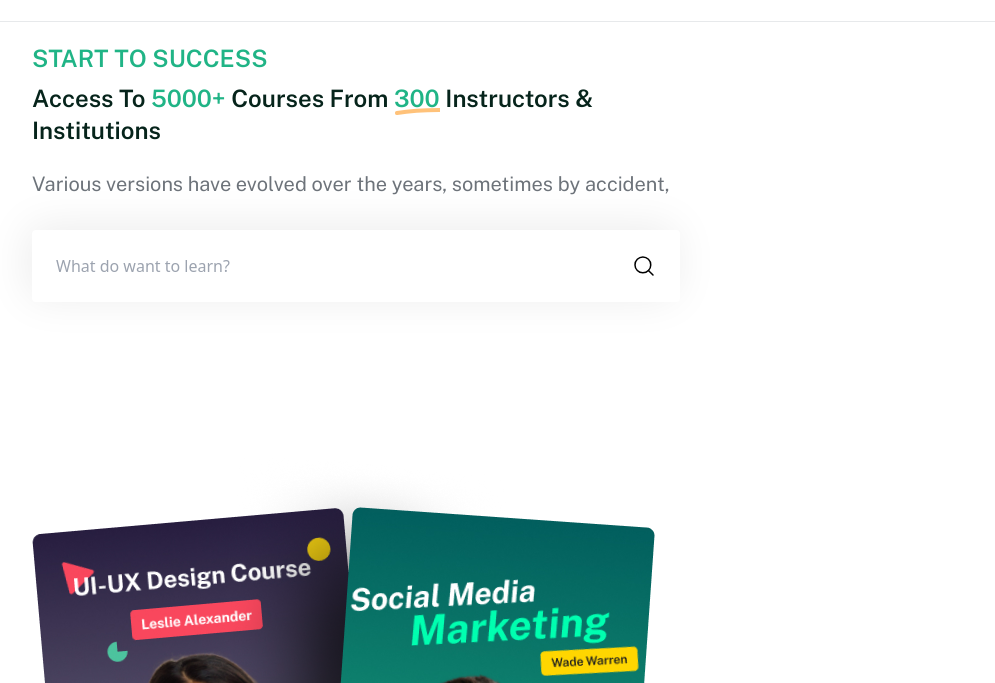
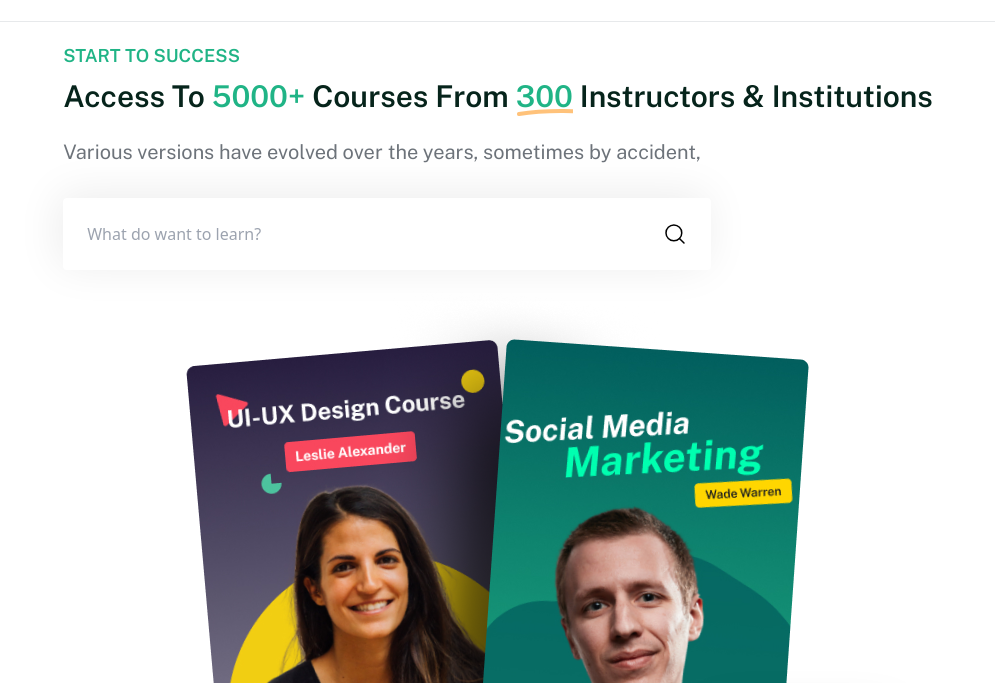
Before and after one commit to templatecookie/edex-html, a website: page index.html in a window 1280 px wide. Shown: the part 77-760 px from the top of the page, without its empty margins (142-1137 px from the left). Drawn offline with nearby package versions, Linux system fonts and the light colour scheme.

Commit message:
fix: banner section responsive issues

```diff
--- a/index.html
+++ b/index.html
@@ -182,18 +182,18 @@
         <!-- banner wrapper start -->
         <div class="banner-wrapper pb-8 xl:pb-[180px]">
             <div class="container px-4 sm:px-6 2xl:px-0">
-                <div class="flex flex-wrap justify-between">
+                <div class="flex flex-wrap justify-center 2xl:justify-between">
                     <!-- left -->
                     <div class="2xl:pt-[150px] pt-5">
-                        <div class="xl:w-[677px]">
-                            <h2 class="font-display text-primary-500 font-semibold xl:text-2xl md:text-lg text-sm pb-2 2xl:pb-6" data-aos="fade-down" data-aos-duration="1000">START TO SUCCESS
+                        <div class="2xl:w-[677px] w-full">
+                            <h2 class="font-display text-primary-500 font-semibold 2xl:text-2xl md:text-lg text-sm pb-2 2xl:pb-6" data-aos="fade-down" data-aos-duration="1000">START TO SUCCESS
                             </h2>
-                            <h1 class="capitalize mb-4 lg:mb-6 font-display font-semibold text-2xl 2xl:text-[56px] 2xl:leading-[72px] text-primary-900" data-aos="fade-down" data-aos-duration="1000">
+                            <h1 class="capitalize mb-4 lg:mb-6 font-display font-semibold md:text-3xl text-2xl 2xl:text-[56px] 2xl:leading-[72px] text-primary-900" data-aos="fade-down" data-aos-duration="1000">
                                 Access To <span class="text-primary-500 after-svg banner_5000">5000+</span> Courses
                                 from <span class="text-primary-500 after-svg banner_300">300</span> Instructors
                                 & Institutions
                             </h1>
-                            <p class="text-gray-500 font-display lg:text-[20px] md:text-base text-sm lg:leading-7 mb-8 pt-4 xl:pt-0" data-aos="fade-down" data-aos-duration="1000">Various versions have
+                            <p class="text-gray-500 font-normal font-display lg:text-[20px] md:text-base text-sm lg:leading-7 mb-8 pt-4 xl:pt-0" data-aos="fade-down" data-aos-duration="1000">Various versions have
                                 evolved over the years, sometimes by accident,</p>
                             <form action="" data-aos="fade-down" data-aos-duration="1000">
                                 <div class="flex justify-between items-center ">
@@ -212,7 +212,7 @@
                     </div>
                     <!-- left -->
                     <!-- right -->
-                    <div class="mt-5 xl:mt-[156px] relative">
+                    <div class="mt-5 2xl:mt-[156px] relative">
                         <div class="2xl:absolute 2xl:right-[-20%] 2xl:top-[-17%] 2xl:h-[444px] 2xl:w-[623px] w-full z-20">
                             <img src="./public/assets/img/banner_img.png" alt="" class="">
                         </div>
```
Also changed, not shown: public/tailwind.css.
